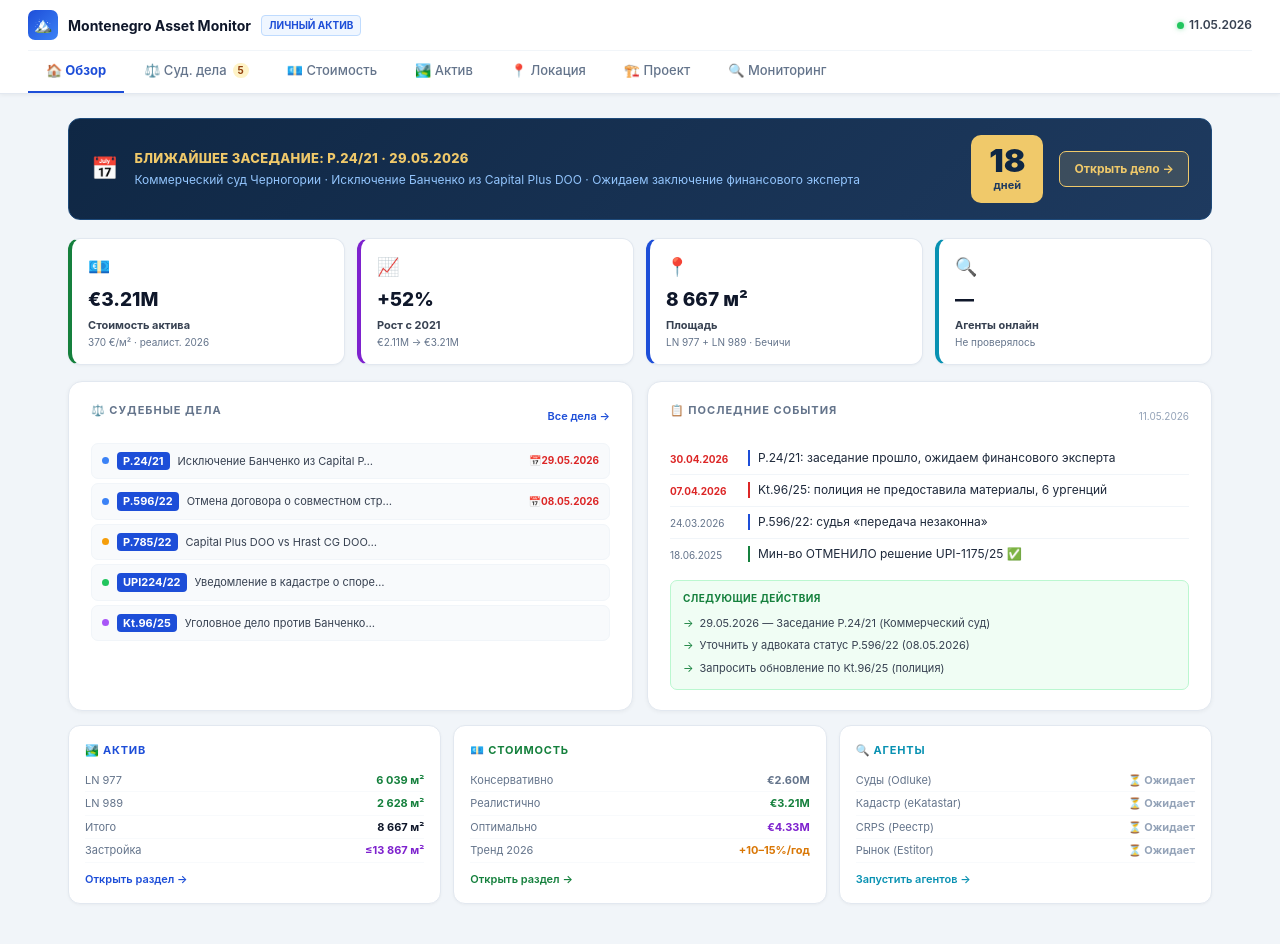
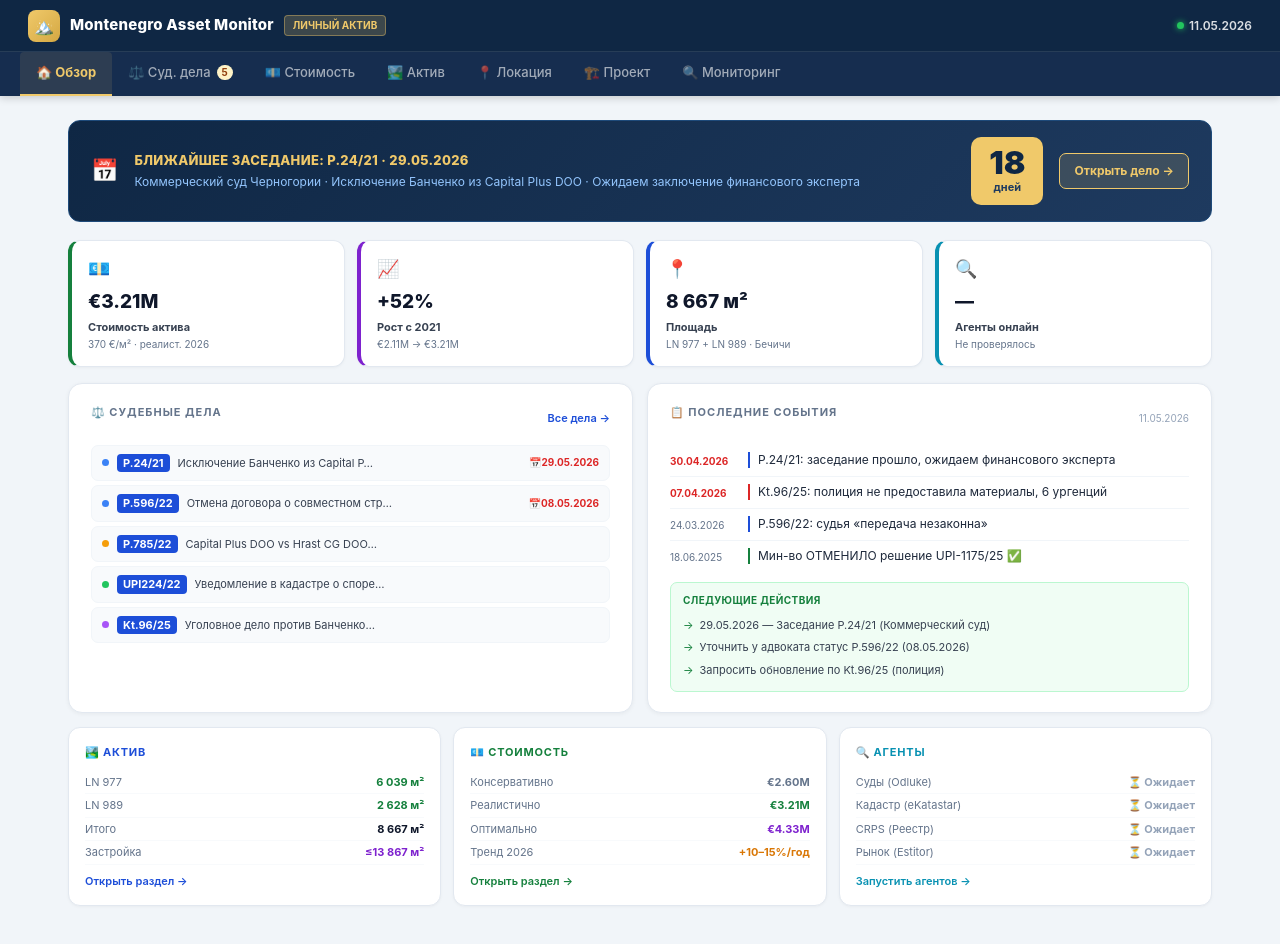
Before and after one commit to sergchepinoga/montenegro-monitor, a Next.js app: page / in a window 1280 px wide. Shown: the top 944 px of the page. Built offline with nearby package versions, Linux system fonts and the light colour scheme.

Commit message:
feat: premium navbar — dark navy brand bar + distinct tabs row + gold accents
CHEVORA OU. All rights reserved. Powered by Sergej Chepinoga.

```diff
--- a/app/page.tsx
+++ b/app/page.tsx
@@ -365,31 +365,37 @@ export default function Home() {
     <div style={{ background: "#f1f5f9", minHeight: "100vh", fontFamily: "-apple-system,BlinkMacSystemFont,'Inter','Segoe UI',sans-serif", WebkitFontSmoothing: "antialiased" }}>
 
       {/* ── NAV ── */}
-      <nav style={{ background: "#fff", borderBottom: "1px solid #e2e8f0", padding: "0 28px", position: "sticky", top: 0, zIndex: 200, boxShadow: "0 1px 4px rgba(0,0,0,0.06)" }}>
-        <div style={{ height: "50px", display: "flex", alignItems: "center", justifyContent: "space-between" }}>
+      <nav style={{ background: "#0f2744", position: "sticky", top: 0, zIndex: 200, boxShadow: "0 2px 8px rgba(0,0,0,0.18)" }}>
+        {/* Brand bar */}
+        <div style={{ height: "52px", display: "flex", alignItems: "center", justifyContent: "space-between", padding: "0 28px", borderBottom: "1px solid rgba(255,255,255,0.1)" }}>
           <div style={{ display: "flex", alignItems: "center", gap: "10px" }}>
-            <div style={{ width: "30px", height: "30px", borderRadius: "7px", background: "linear-gradient(135deg,#1d4ed8,#3b82f6)", display: "flex", alignItems: "center", justifyContent: "center", fontSize: "15px" }}>🏔️</div>
-            <span style={{ fontWeight: 700, fontSize: "14px", color: "#0f172a" }}>Montenegro Asset Monitor</span>
-            <span style={{ background: "#eff6ff", color: "#1d4ed8", fontSize: "10px", fontWeight: 700, padding: "2px 7px", borderRadius: "4px", border: "1px solid #bfdbfe" }}>ЛИЧНЫЙ АКТИВ</span>
+            <div style={{ width: "32px", height: "32px", borderRadius: "8px", background: "linear-gradient(135deg, #f0c96a, #d4a843)", display: "flex", alignItems: "center", justifyContent: "center", fontSize: "16px" }}>🏔️</div>
+            <span style={{ fontWeight: 800, fontSize: "15px", color: "#fff", letterSpacing: "0.2px" }}>Montenegro Asset Monitor</span>
+            <span style={{ background: "rgba(240,201,106,0.2)", color: "#f0c96a", fontSize: "10px", fontWeight: 700, padding: "2px 8px", borderRadius: "4px", border: "1px solid rgba(240,201,106,0.4)" }}>ЛИЧНЫЙ АКТИВ</span>
           </div>
-          <div style={{ display: "flex", alignItems: "center", gap: "14px", fontSize: "12px" }}>
+          <div style={{ display: "flex", alignItems: "center", gap: "16px", fontSize: "12px" }}>
             {monState?.updatedAt && (
-              <span style={{ color: "#64748b" }}>Мониторинг: <strong style={{ color: "#374151" }}>{fmtDate(monState.updatedAt)}</strong></span>
+              <span style={{ color: "rgba(255,255,255,0.5)" }}>Мониторинг: <strong style={{ color: "rgba(255,255,255,0.85)" }}>{fmtDate(monState.updatedAt)}</strong></span>
             )}
-            <div style={{ display: "flex", alignItems: "center", gap: "5px", color: "#374151", fontWeight: 600 }}>
-              <div style={{ width: "7px", height: "7px", borderRadius: "50%", background: "#22c55e", boxShadow: "0 0 5px #22c55e80" }} />
+            <div style={{ display: "flex", alignItems: "center", gap: "5px", color: "rgba(255,255,255,0.85)", fontWeight: 600 }}>
+              <div style={{ width: "7px", height: "7px", borderRadius: "50%", background: "#22c55e", boxShadow: "0 0 6px #22c55e" }} />
               {TODAY}
             </div>
           </div>
         </div>
-        <div style={{ display: "flex", gap: "2px", borderTop: "1px solid #f1f5f9" }}>
+        {/* Tabs bar — distinct background */}
+        <div style={{ display: "flex", gap: "0", padding: "0 20px", background: "#162d4f" }}>
           {TABS.map(t => (
             <button key={t.id} onClick={() => setTab(t.id)} style={{
-              padding: "10px 18px", fontSize: "13px", fontWeight: tab === t.id ? 700 : 500,
-              color: tab === t.id ? "#1d4ed8" : "#64748b",
-              background: "none", border: "none", cursor: "pointer",
-              borderBottom: tab === t.id ? "2px solid #1d4ed8" : "2px solid transparent",
+              padding: "11px 16px", fontSize: "13px",
+              fontWeight: tab === t.id ? 700 : 500,
+              color: tab === t.id ? "#f0c96a" : "rgba(255,255,255,0.6)",
+              background: tab === t.id ? "rgba(240,201,106,0.1)" : "none",
+              border: "none", cursor: "pointer",
+              borderBottom: tab === t.id ? "2px solid #f0c96a" : "2px solid transparent",
+              borderRadius: tab === t.id ? "4px 4px 0 0" : "0",
               display: "flex", alignItems: "center", gap: "6px",
+              transition: "all 0.15s",
             }}>
               {t.icon} {t.label}
               {t.id === "cases" && <span style={{ background: "#fef3c7", color: "#92400e", fontSize: "10px", fontWeight: 700, padding: "0 5px", borderRadius: "10px" }}>5</span>}
```
